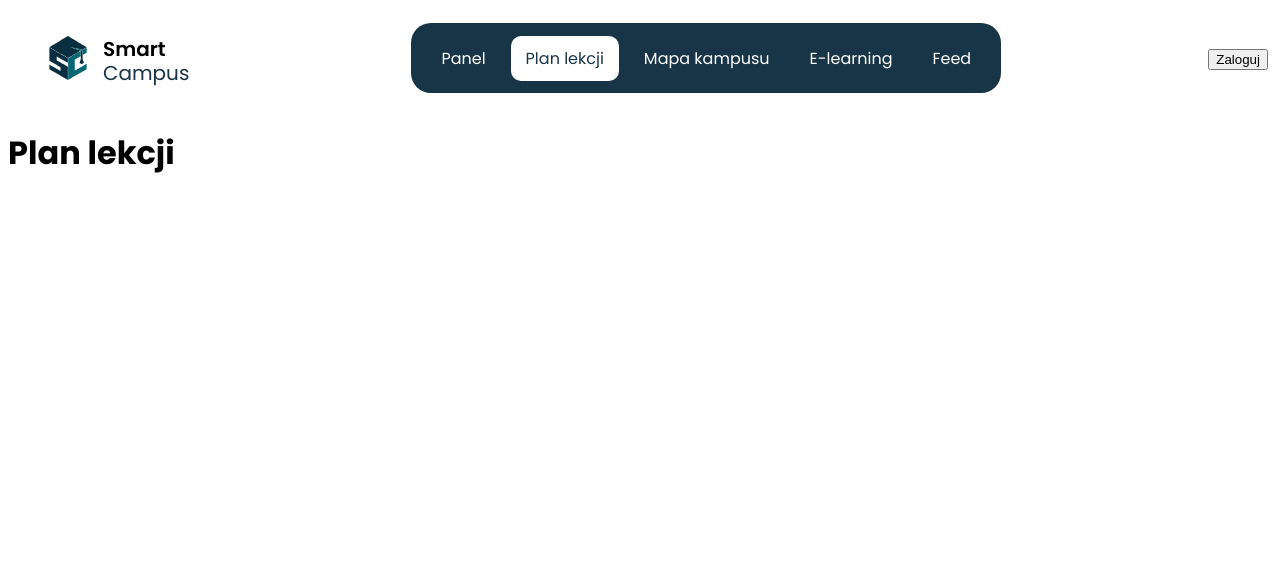
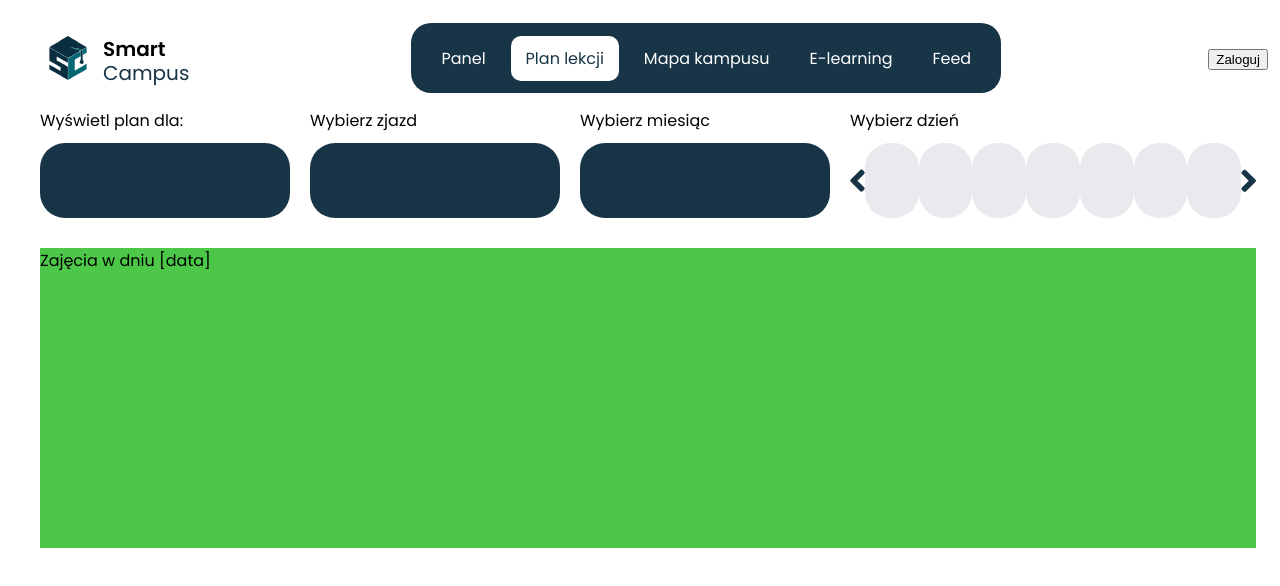
Before and after one commit to SmartCampusPANSIM/SmartCampus, a React (Vite) app: page /PlanLekcji in a window 1280 px wide. Shown: the top 586 px of the page. Built offline with nearby package versions, Linux system fonts and the light colour scheme; no server answers.

Commit message:
Rozpoczęte prace nad planem lekcji

```diff
--- a/src/App.css
+++ b/src/App.css
@@ -1,7 +1,6 @@
 body{
   display: flex;
   flex-direction: column;
-
 }
 
 #root {
--- /dev/null
+++ b/src/PlanLekcji.css
@@ -0,0 +1,66 @@
+.majes_plan_lekcji {
+    display: flex;
+    flex-direction: column;
+    justify-content: center;
+    align-items: center;
+    box-sizing: border-box;
+}
+
+p {
+    margin: 0;
+    padding: 0;
+}
+
+header {
+    height: 140px;
+    width: 95%;
+    display: flex;
+    flex-direction: row;
+    gap: 20px;
+}
+
+    .majes_header_choose__div {
+        width: 250px;
+        height: 120px;
+        display: flex;
+        flex-direction: column;
+    }
+
+        .majes_header_choose {
+            height: 75px;
+            width: 250px;
+            margin-top: 10px;
+            border-radius: 25px;
+            background-color: #183447;
+            color: white;
+            box-sizing: border-box;
+
+        }
+
+
+    .majes_header_choose_day__div {
+        height: 120px;
+        width: calc(100% - 810px);
+    }
+
+    .majes_header_choose_day__days {
+        width: 100%;
+        margin-top: 10px;
+        display: flex;
+        flex-direction: row;
+        justify-content: space-evenly;
+        align-items: center;
+    }
+
+        .majes_header_choose_day {
+            height: 75px;
+            width: 75px;
+            border-radius: 25px;
+            background-color: #EAEAEE;
+        }
+
+main {
+    height: 300px;
+    width: 95%;
+    background-color: rgb(76, 199, 72);
+}
--- a/src/PlanLekcji.jsx
+++ b/src/PlanLekcji.jsx
@@ -1,10 +1,57 @@
 import { Link } from "react-router-dom";
+import './PlanLekcji.css';
 
 function PlanLekcji() {
   return (
-    <app class="app">
-      <h1>Plan lekcji</h1>
-      {/* Kod planu leckji */}
+    <app className="majes_plan_lekcji">
+      <header>
+        <section className="majes_header_choose__div">
+          <p>Wyświetl plan dla:</p>
+          <div className="majes_header_choose">
+          </div>
+        </section>
+
+        <section className="majes_header_choose__div">
+          <p>Wybierz zjazd</p>
+          <div className="majes_header_choose">
+          </div>
+        </section>
+
+        <section className="majes_header_choose__div">
+          <p>Wybierz miesiąc</p>
+          <div className="majes_header_choose">
+          </div>
+        </section>
+
+        <section className="majes_header_choose_day__div">
+          <p>Wybierz dzień</p>
+          <div className="majes_header_choose_day__days">
+            <img src="./src/assets/arrowLeft-blue.svg"></img>
+            <div className="majes_header_choose_day"></div>
+            <div className="majes_header_choose_day"></div>
+            <div className="majes_header_choose_day"></div>
+            <div className="majes_header_choose_day"></div>
+            <div className="majes_header_choose_day"></div>
+            <div className="majes_header_choose_day"></div>
+            <div className="majes_header_choose_day"></div>
+
+            <img src="./src/assets/arrowRight-blue.svg"></img>
+
+
+
+          </div>
+        </section>
+
+      </header>
+
+      <main class="majes_main">
+        <section className="majes_main_top">
+        <p>Zajęcia w dniu [data]</p>
+        </section>
+        <section className="majes_main_bottom">
+
+        </section>
+      </main>
     </app>
   );
 }
```
Also changed, not shown: src/assets/arrowLeft-blue.svg (added), src/assets/arrowRight-blue.svg (added).
